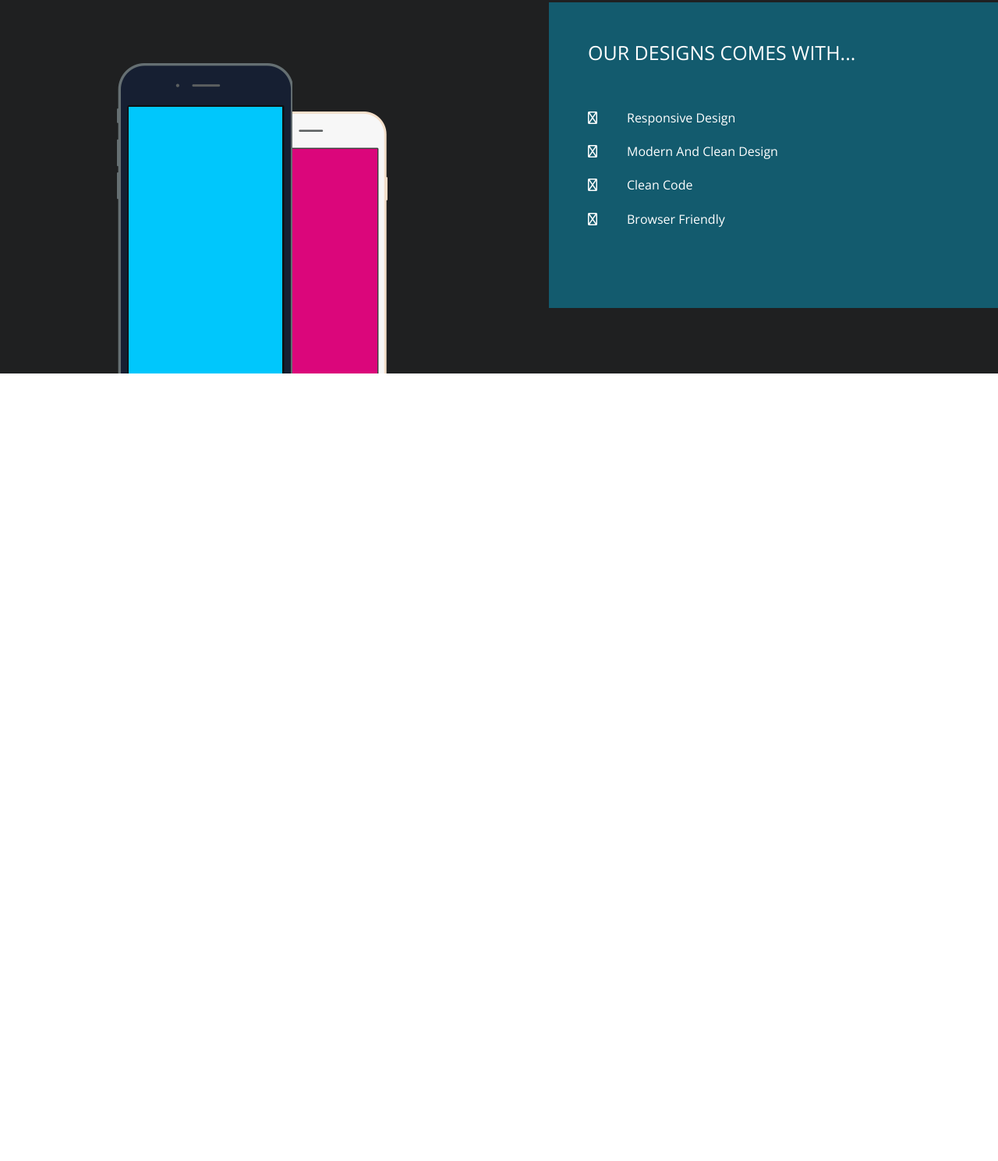
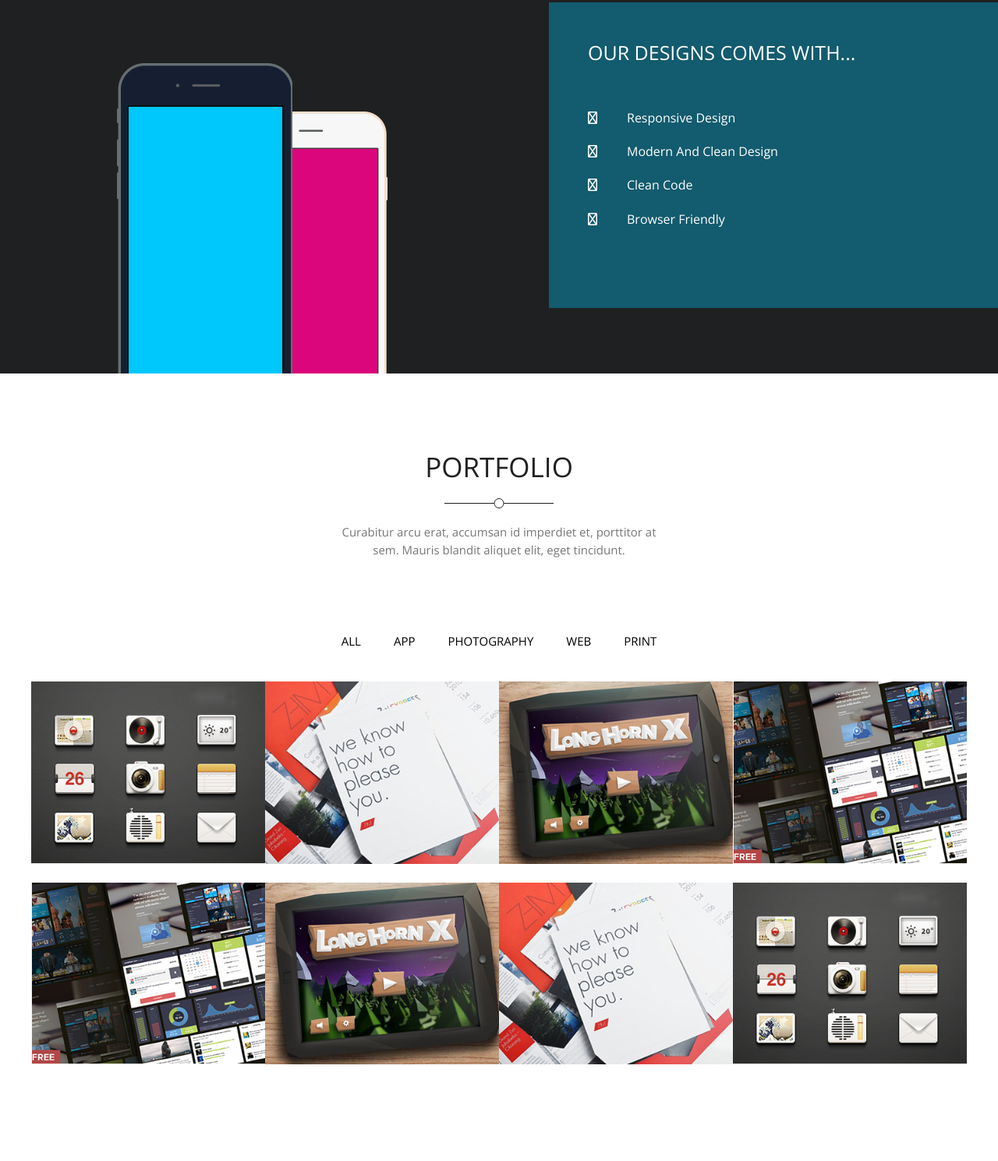
Before and after one commit to abdulshafi-99/kasper, a plain HTML site: page index.html in a window 1280 px wide. Shown: the part 1523-3012 px from the top of the page at 78% size. Before the commit the page ends 2002 px from the top, so only its background shows below. Drawn offline with nearby package versions, Linux system fonts and the light colour scheme.

Commit message:
adding portfolio section

```diff
--- a/index.html
+++ b/index.html
@@ -118,5 +118,87 @@
         </div>
     </section>
     <!-- end services bottome -->
+
+    <!-- start portfolio section -->
+    <section class="portfolio" id="portfolio">
+        <div class="heading-component">
+            <h1>Portfolio</h1>
+            <p>Curabitur arcu erat, accumsan id imperdiet et, porttitor at sem. Mauris blandit aliquet elit, eget tincidunt.</p>
+        </div>
+        <ul>
+            <li>ALL</li>
+            <li>APP</li>
+            <li>PHOTOGRAPHY</li>
+            <li>WEB</li>
+            <li>PRINT</li>
+        </ul>
+        <div class="box">
+            <figure>
+                <img src="images/portfolio-1.jpg" alt="">
+                <span></span>
+                <figcaption>
+                    <h3>Awesome Image</h3>
+                    <span>Photography</span>
+                </figcaption>
+            </figure>
+            <figure>
+                <img src="images/portfolio-2.jpg" alt="">
+                <span></span>
+                <figcaption>
+                    <h3>Awesome Image</h3>
+                    <span>Photography</span>
+                </figcaption>
+            </figure>
+            <figure>
+                <img src="images/portfolio-3.jpg" alt="">
+                <span></span>
+                <figcaption>
+                    <h3>Awesome Image</h3>
+                    <span>Photography</span>
+                </figcaption>
+            </figure>
+            <figure>
+                <img src="images/portfolio-4.jpg" alt="">
+                <span></span>
+                <figcaption>
+                    <h3>Awesome Image</h3>
+                    <span>Photography</span>
+                </figcaption>
+            </figure>
+            <figure>
+                <img src="images/portfolio-4.jpg" alt="">
+                <span></span>
+                <figcaption>
+                    <h3>Awesome Image</h3>
+                    <span>Photography</span>
+                </figcaption>
+            </figure>
+            <figure>
+                <img src="images/portfolio-3.jpg" alt="">
+                <span></span>
+                <figcaption>
+                    <h3>Awesome Image</h3>
+                    <span>Photography</span>
+                </figcaption>
+            </figure>
+            <figure>
+                <img src="images/portfolio-2.jpg" alt="">
+                <span></span>
+                <figcaption>
+                    <h3>Awesome Image</h3>
+                    <span>Photography</span>
+                </figcaption>
+            </figure>
+            <figure>
+                <img src="images/portfolio-1.jpg" alt="">
+                <span></span>
+                <figcaption>
+                    <h3>Awesome Image</h3>
+                    <span>Photography</span>
+                </figcaption>
+            </figure>
+        </div>
+    </section>
+    <!-- end portfolio section -->
 </body>
 </html>
--- a/styles/style.css
+++ b/styles/style.css
@@ -390,3 +390,95 @@ header nav .search i {
     }
 }
 /* end servicies bottom section */
+
+/* start portfolio section */
+.portfolio {
+    padding-top: var(--section-padding);
+    padding-bottom: var(--section-padding);
+}
+.portfolio ul {
+    display: flex;
+    justify-content: center;
+    flex-wrap: wrap;
+    margin-bottom: 30px;
+}
+.portfolio ul li {
+    margin: 0 1px;
+    padding: 13px 20px;
+    font-size: 15px;
+    transition-duration: var(--main-duration);
+}
+.portfolio ul li:hover {
+    color: white;
+    background-color: var(--main-color);
+}
+.portfolio .box {
+    display: flex;
+    flex-wrap: wrap;
+    justify-content: center;
+}
+.portfolio .box figure {
+    width: 300px;
+    position: relative;
+    margin-bottom: 20px;
+    overflow: hidden;
+}
+.portfolio .box figure img {
+    max-width: 100%;
+}
+.portfolio .box figure > span {
+    display: block;
+    width: 80px;
+    height: 80px;
+    background-color: var(--main-color);
+    border-radius: 50%;
+    position: absolute;
+    top: -200px;
+    left: 50%;
+    transform: translateX(-50%);
+    transition-duration: var(--main-duration);
+}
+.portfolio .box figure:hover > span {
+    top: 20px;
+}
+.portfolio .box figure > span::before {
+    content: "";
+    position: absolute;
+    top: 50%;
+    left: 50%;
+    transform: translate(-50%, -50%);
+    height: 50px;
+    width: 2px;
+    background-color: white;
+}
+.portfolio .box figure > span::after {
+    content: "";
+    position: absolute;
+    top: 50%;
+    left: 50%;
+    transform: translate(-50%, -50%);
+    height: 2px;
+    width: 50px;
+    background-color: white;
+}
+.portfolio .box figure figcaption {
+    position: absolute;
+    bottom: -50%;
+    z-index: 2;
+    background-color: white;
+    width: 100%;
+    padding: 20px;
+    transition-duration: var(--main-duration);
+}
+.portfolio .box figure:hover figcaption {
+    bottom: 0;
+}
+.portfolio .box figure figcaption h3 {
+    font-weight: normal;
+    font-size: 18px;
+}
+.portfolio .box figure figcaption span {
+    color: var(--main-color);
+    font-size: 13px;
+}
+/* end portfolio section */
```
Also changed, not shown: images/portfolio-1.jpg (added), images/portfolio-2.jpg (added), images/portfolio-3.jpg (added), images/portfolio-4.jpg (added).
